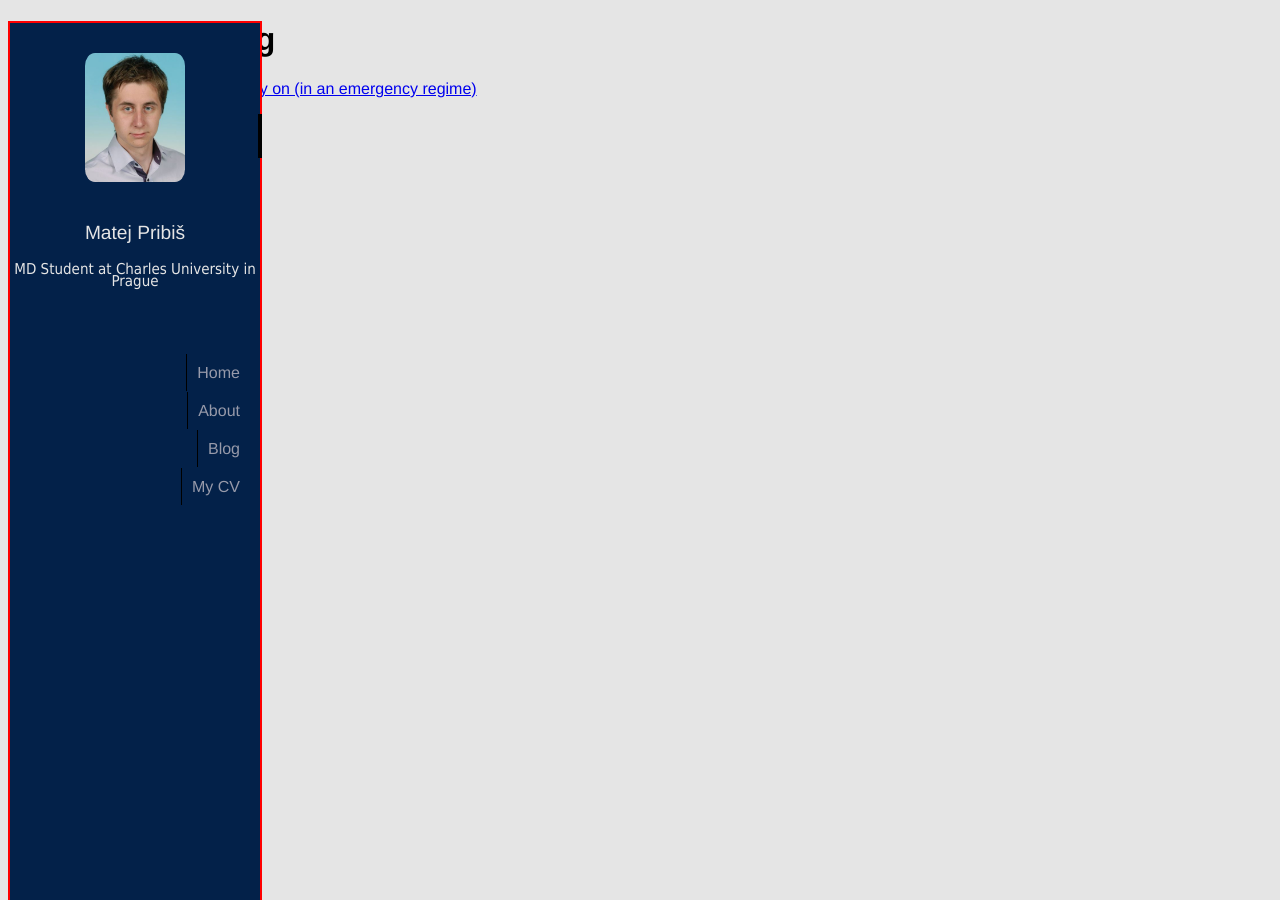
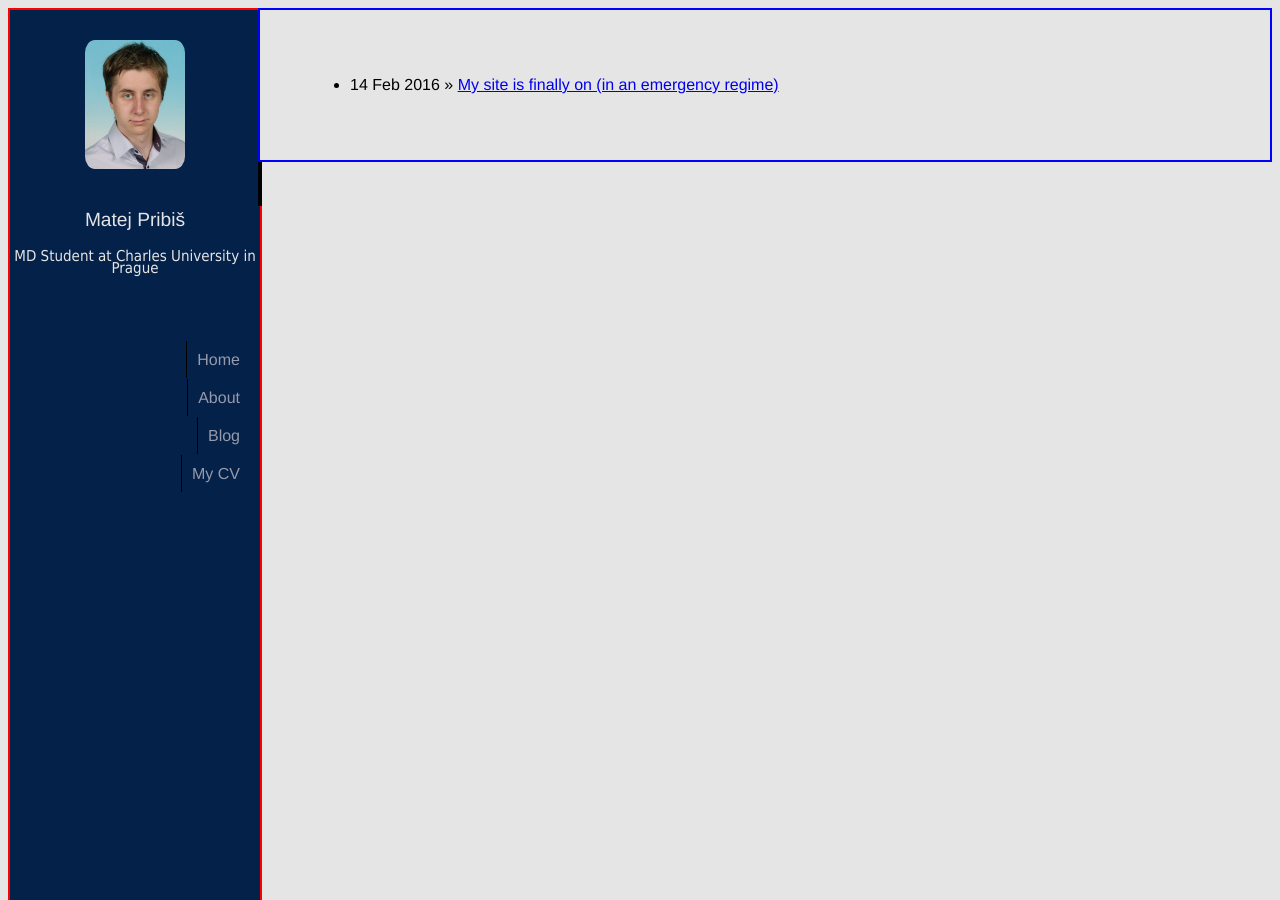
Before and after one commit to pribism/pribism.github.io, a Jekyll site: the page built from blog/index.html, in a window 1280 px wide. Built offline with Jekyll 4.4.1, drawn with Linux system fonts in a browser that asks for light colours.

Commit message:
added main class
trying to align content to right

```diff
--- a/_layouts/default.html
+++ b/_layouts/default.html
@@ -19,9 +19,9 @@
                                 <li><a href="/index.html">My CV</a></li>
                         </ul>
                 </div>
-
+                	<div class="main">
 			{{ content }}
-
+     			</div>
                 <div id="foot">
                         <a href=""></a>
                         <a href=""></a>
```
